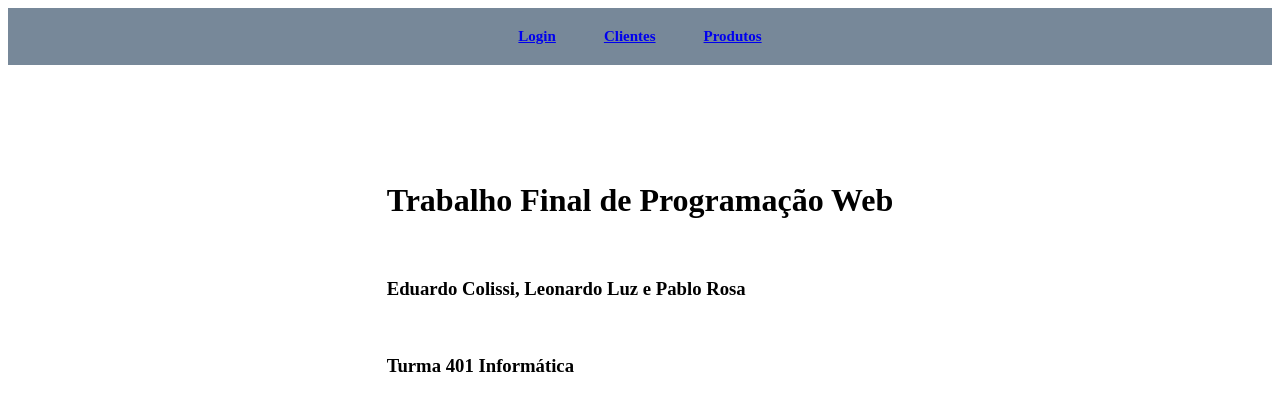
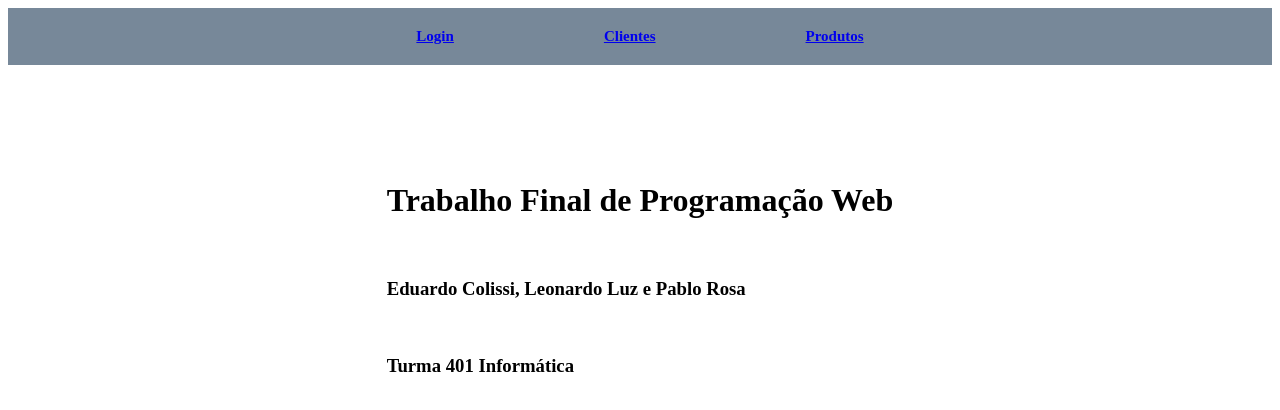
Before and after one commit to EduardoColissi/form-manipulation-prog-web, a plain HTML site: page index.html in a window 1280 px wide. Drawn offline with Linux system fonts and the light colour scheme.

Commit message:
fix: changed gap px

```diff
--- a/style/global.css
+++ b/style/global.css
@@ -1,4 +1,3 @@
-
 main {
     width: 70%;
     margin: 96px auto;
@@ -16,7 +15,7 @@ main {
   }
 
   header nav {
-    gap: 48px;
+    gap: 150px;
     display: flex;
     justify-content: center;
   }
```
